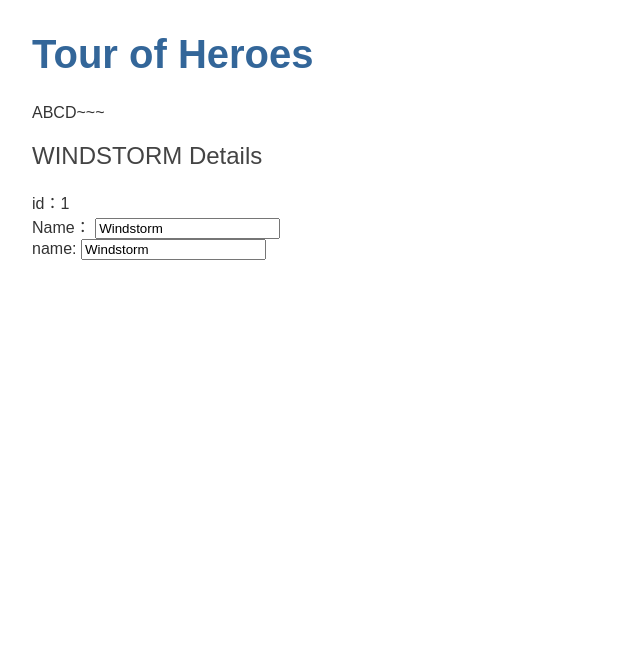
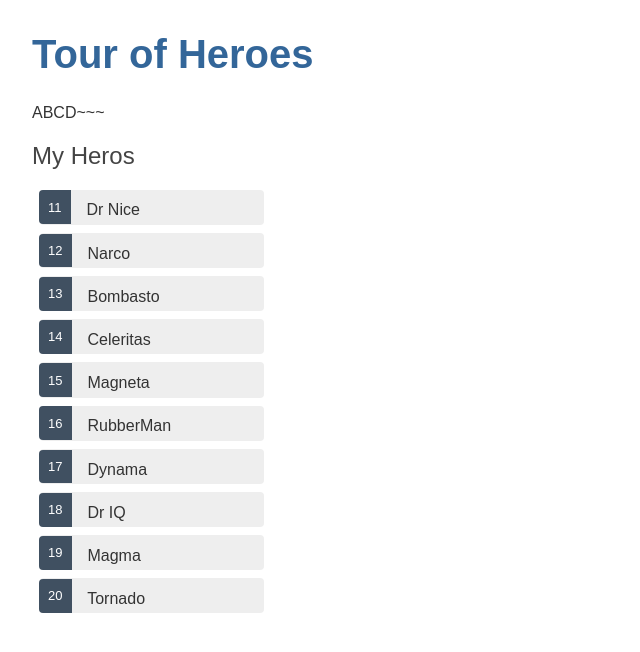
Before and after one commit to dannypc1628/Angular-Tour-of-Heroes, an Angular app: page / in a window 1280 px wide. Shown: the top 652 px of the page, without its empty margins (0-640 px from the left). Built offline with nearby package versions, Linux system fonts and the light colour scheme.

Commit message:
顯示英雄列表

```diff
--- a/src/app/heroes/heroes.component.css
+++ b/src/app/heroes/heroes.component.css
@@ -0,0 +1,44 @@
+/* HeroesComponent's private CSS styles */
+.heroes {
+    margin: 0 0 2em 0;
+    list-style-type: none;
+    padding: 0;
+    width: 15em;
+  }
+  .heroes li {
+    cursor: pointer;
+    position: relative;
+    left: 0;
+    background-color: #EEE;
+    margin: .5em;
+    padding: .3em 0;
+    height: 1.6em;
+    border-radius: 4px;
+  }
+  .heroes li:hover {
+    color: #607D8B;
+    background-color: #DDD;
+    left: .1em;
+  }
+  .heroes li.selected {
+    background-color: #CFD8DC;
+    color: white;
+  }
+  .heroes li.selected:hover {
+    background-color: #BBD8DC;
+    color: white;
+  }
+  .heroes .badge {
+    display: inline-block;
+    font-size: small;
+    color: white;
+    padding: 0.8em 0.7em 0 0.7em;
+    background-color:#405061;
+    line-height: 1em;
+    position: relative;
+    left: -1px;
+    top: -4px;
+    height: 1.8em;
+    margin-right: .8em;
+    border-radius: 4px 0 0 4px;
+  }
--- a/src/app/heroes/heroes.component.html
+++ b/src/app/heroes/heroes.component.html
@@ -1,13 +1,21 @@
-<h2>{{hero.name | uppercase }}  Details</h2>
+<h2>My Heros</h2>
+<ul class="heroes">
+  <li *ngFor ="let hero of heroes"
+      [class.selected]="hero === selectedHero"
+      (click)="onSelect(hero)">
+    <span class="badge">{{hero.id}}</span> {{hero.name}}
+  </li>
+</ul>
 
-<div><span>id：</span>{{hero.id}}</div>
-<div>
-    <label>Name：
-        <input [(ngModel)]="hero.name" placeholder="name">
-    </label>
+<div *ngIf="selectedHero">
+
+  <h2>{{selectedHero.name | uppercase }}  Details</h2>
+
+  <div><span>id：</span>{{selectedHero.id}}</div>
+  <div>
+      <label>Name：
+          <input [(ngModel)]="selectedHero.name" placeholder="name">
+      </label>
+  </div>
+
 </div>
-<div>
-    <label>name:
-      <input [(ngModel)]="hero.name" placeholder="name"/>
-    </label>
-  </div>
--- a/src/app/heroes/heroes.component.ts
+++ b/src/app/heroes/heroes.component.ts
@@ -1,20 +1,23 @@
+import { templateJitUrl } from '@angular/compiler';
 import { Component, OnInit } from '@angular/core';
-import {Hero} from '../hero';
+import { Hero } from '../hero';
+import { HEROES } from '../mock-heroes';
 
 @Component({
   selector: 'app-heroes',
   templateUrl: './heroes.component.html',
-  styleUrls: ['./heroes.component.css']
+  styleUrls: ['./heroes.component.css'],
 })
 export class HeroesComponent implements OnInit {
-  hero : Hero = {
-    id:1,
-    name:'Windstorm'
-  };
-
+  selectedHero: Hero;
+  heroes: Hero[] = HEROES;
   constructor() { }
 
   ngOnInit(): void {
   }
 
+  onSelect(hero: Hero): void {
+    this.selectedHero = hero;
+  }
+
 }
--- /dev/null
+++ b/src/app/mock-heroes.ts
@@ -0,0 +1,14 @@
+import { Hero } from './hero';
+
+export const HEROES: Hero[] = [
+    { id: 11, name: 'Dr Nice' },
+    { id: 12, name: 'Narco' },
+    { id: 13, name: 'Bombasto' },
+    { id: 14, name: 'Celeritas' },
+    { id: 15, name: 'Magneta' },
+    { id: 16, name: 'RubberMan' },
+    { id: 17, name: 'Dynama' },
+    { id: 18, name: 'Dr IQ' },
+    { id: 19, name: 'Magma' },
+    { id: 20, name: 'Tornado' }
+];
```
